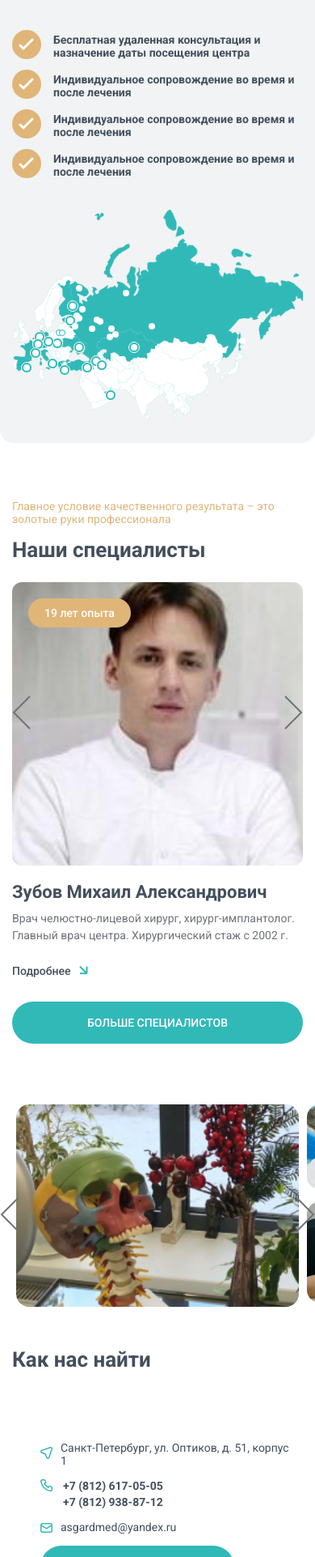
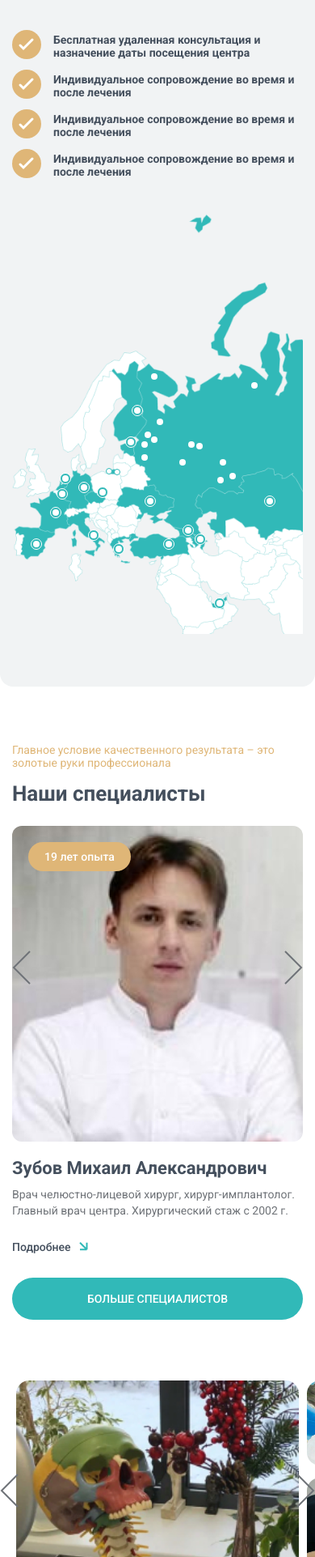
Before and after one commit to poltorak94/asgard, a website: page index.html in a window 390 px wide. Shown: the part 5241-7164 px from the top of the page at 81% size. Drawn offline with nearby package versions, Linux system fonts and the light colour scheme.

Commit message:
правки

```diff
--- a/assets/scripts.js
+++ b/assets/scripts.js
@@ -57,6 +57,7 @@ $(document).ready(function () {
 
             $(".tabs__nav-item").removeClass("tabs__nav-item--active");
             $(this).addClass("tabs__nav-item--active");
+
             $(".tabs__nav-item")
                 .closest(".tabs__nav")
                 .find(".tabs__item-grid")
@@ -249,8 +250,8 @@ $(document).ready(function () {
             },
             breakpoints: {
                 320: {
-                    slidesPerView: 1,
-                    spaceBetween: 0,
+                    slidesPerView: 2.1,
+                    spaceBetween: 10,
                 },
                 768: {
                     slidesPerView: 3,
--- a/assets/style.scss
+++ b/assets/style.scss
@@ -1896,7 +1896,7 @@ body {
         height: 250px;
     }
     .workers__slide-img-wrapper {
-        height: 350px;
+        height: 390px;
     }
     .footer .consult-button {
         font-size: 16px;
@@ -2461,6 +2461,19 @@ body {
     .socials__slider {
         margin: 0;
     }
+    .socials__arrows {
+        display: none;
+    }
+    .locations__map-container {
+        min-width: 780px;
+        width: 100%;
+        padding-bottom: 0;
+        height: 560px;
+    }
+    .locations__map-inner {
+        overflow-x: auto;
+        overflow-y: hidden;
+    }
 }
 
 .main-slider__slide-image-mob {
@@ -2579,6 +2592,19 @@ body {
         object-fit: cover;
         max-height: 490px;
     }
+    .contacts__info {
+        padding: 20px 15px;
+        max-width: 240px;
+    }
+    .contacts {
+        .button-main {
+            min-width: auto;
+            width: 100%;
+            font-size: 14px;
+            padding-top: 14px;
+            padding-bottom: 14px;
+        }
+    }
 }
 
 .tippy-box {
--- a/index.html
+++ b/index.html
@@ -2421,6 +2421,7 @@
                         Индивидуальное сопровождение во время и после лечения
                     </li>
                 </ul>
+                <div class="locations__map-inner">
                     <div class="locations__map-container">
                         <span
                             class="map-point"
@@ -2620,6 +2621,7 @@
                             data-tippy-content="ОАЭ"
                         >
                         </span>
+                    </div>
                 </div>
             </section>
             <section class="workers container">
```
Also changed, not shown: assets/style.css, 1 other file. Lines whose indentation alone changed are shown as unchanged.
